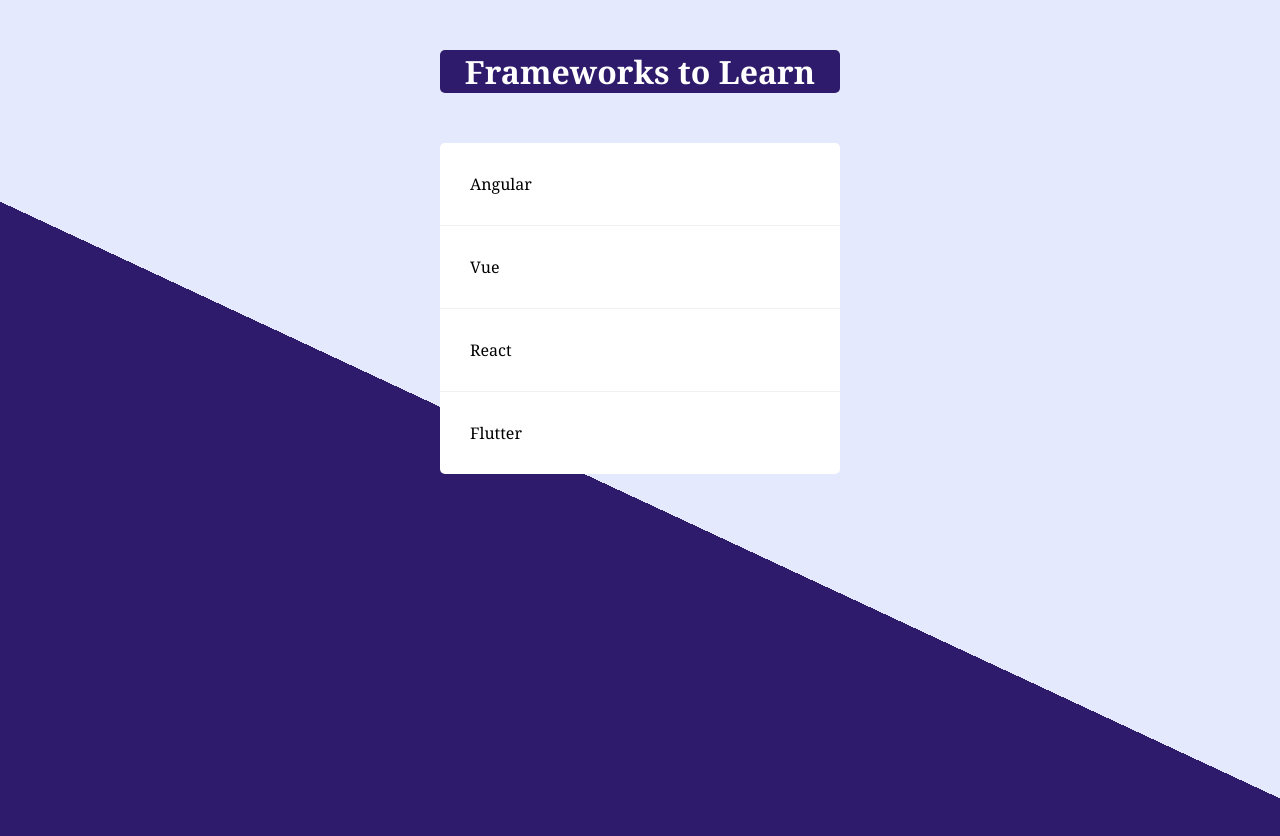
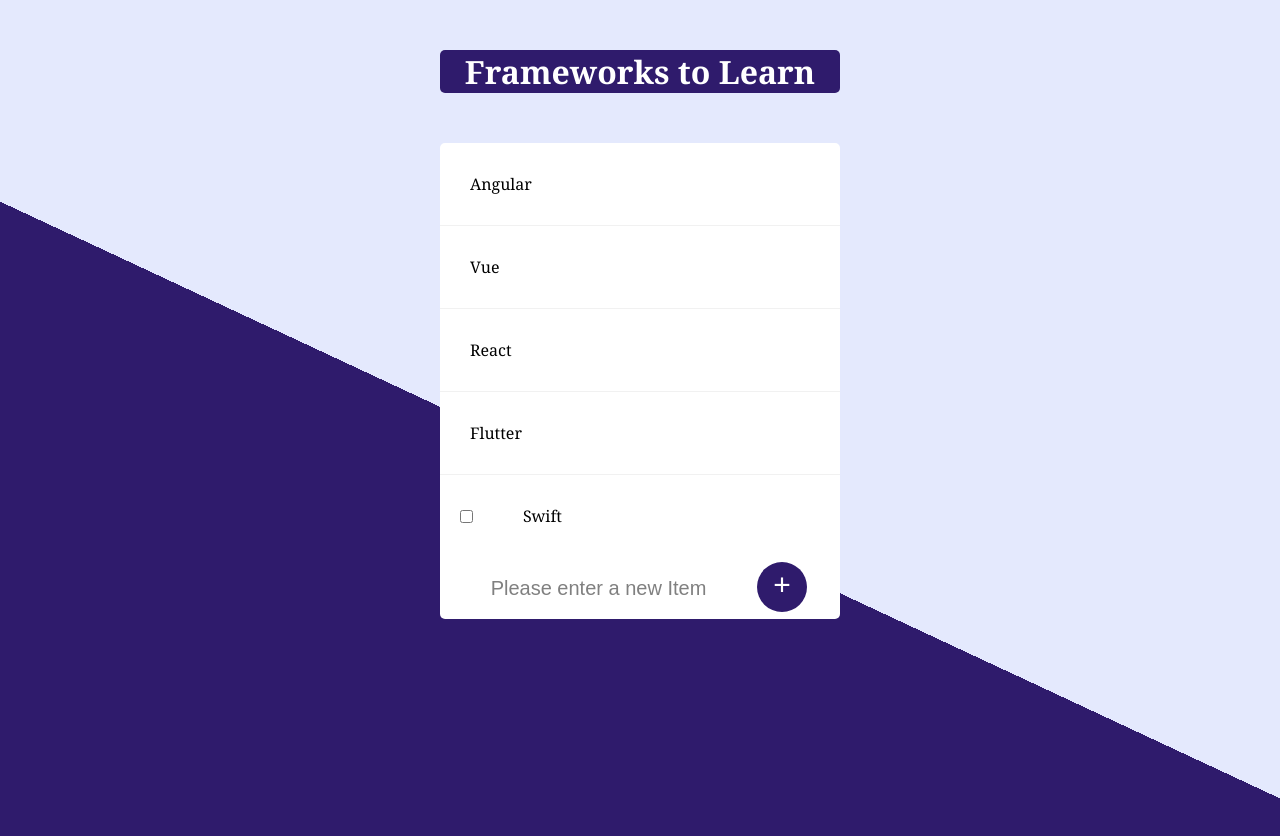
Before and after one commit to Mpilo-Pillz/angular-todolist-app, an Angular app: page / in a window 1280 px wide. Shown: the top 836 px of the page. Built offline with nearby package versions, Linux system fonts and the light colour scheme.

Commit message:
Added a dynamic todo list component hard coded keeping hardcoded todo items as a guide as i prepare to add the service and model to implement observables

```diff
--- a/src/app/app.module.ts
+++ b/src/app/app.module.ts
@@ -5,12 +5,14 @@
 import { AppComponent } from './app.component';
 import { ListTitleComponent } from './list-title/list-title.component';
 import { ToDoListComponent } from './to-do-list/to-do-list.component';
+import { AddToListComponent } from './to-do-list/add-to-list/add-to-list.component';
 
 @NgModule({
   declarations: [
     AppComponent,
     ListTitleComponent,
-    ToDoListComponent
+    ToDoListComponent,
+    AddToListComponent
   ],
   imports: [
     BrowserModule,
--- /dev/null
+++ b/src/app/to-do-list/add-to-list/add-to-list.component.css
@@ -0,0 +1,27 @@
+::placeholder {
+    color: grey;
+    opacity: 1;
+  }
+
+  input[type="text"] {
+    text-align: center;
+    height: 60px;
+    top: 10px;
+    border: none;
+    background:transparent;
+    font-size: 20px;
+    font-weight: 200;
+    width: 313px;
+}
+button {
+    min-height: 50px;
+    width: 50px;
+    border-radius: 50%;
+    border-color: transparent;
+    background-color: #2F1B6C;
+    color: #fff;
+    padding-bottom: 6px;
+    border-width:0;
+    font-size: 30px;
+
+}
--- /dev/null
+++ b/src/app/to-do-list/add-to-list/add-to-list.component.html
@@ -0,0 +1,12 @@
+<form action="" class="item">
+    <input
+    type="text"
+    name="newItem"
+    placeholder="Please enter a new Item"
+    required>
+
+    <button
+    type="submit"
+    >+</button>
+
+</form>
--- a/src/app/to-do-list/to-do-list.component.css
+++ b/src/app/to-do-list/to-do-list.component.css
@@ -8,3 +8,7 @@
 .item:last-child {
     border-bottom: 0;
 }
+
+input[type="checkbox"] {
+    margin: 20px;
+  }
--- a/src/app/to-do-list/to-do-list.component.html
+++ b/src/app/to-do-list/to-do-list.component.html
@@ -15,4 +15,14 @@
         <p>Flutter</p>
     </div>
 
+    <form>
+        <div class="item">
+         <input type="checkbox"
+         name="checkbox"
+         value=""
+         onChange=""  >
+         <p>Swift</p>
+        </div>
+    </form>
+    <app-add-to-list></app-add-to-list>
 </div>
```
Also changed, not shown: src/app/to-do-list/add-to-list/add-to-list.component.ts (added, +11 -0 lines), src/app/to-do-list/to-do-list.component.ts (line endings or trailing spaces), src/styles.css (line endings or trailing spaces).
